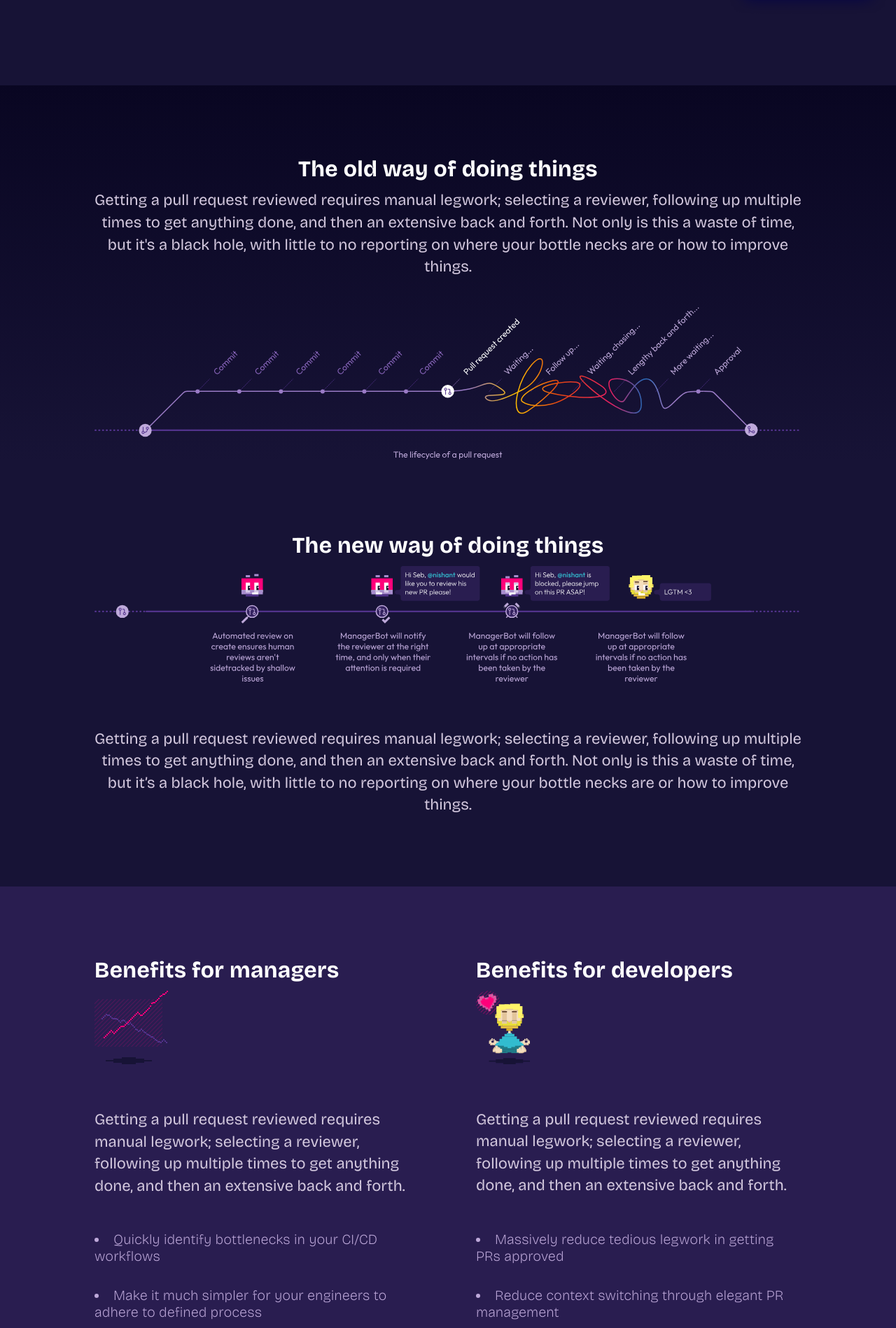
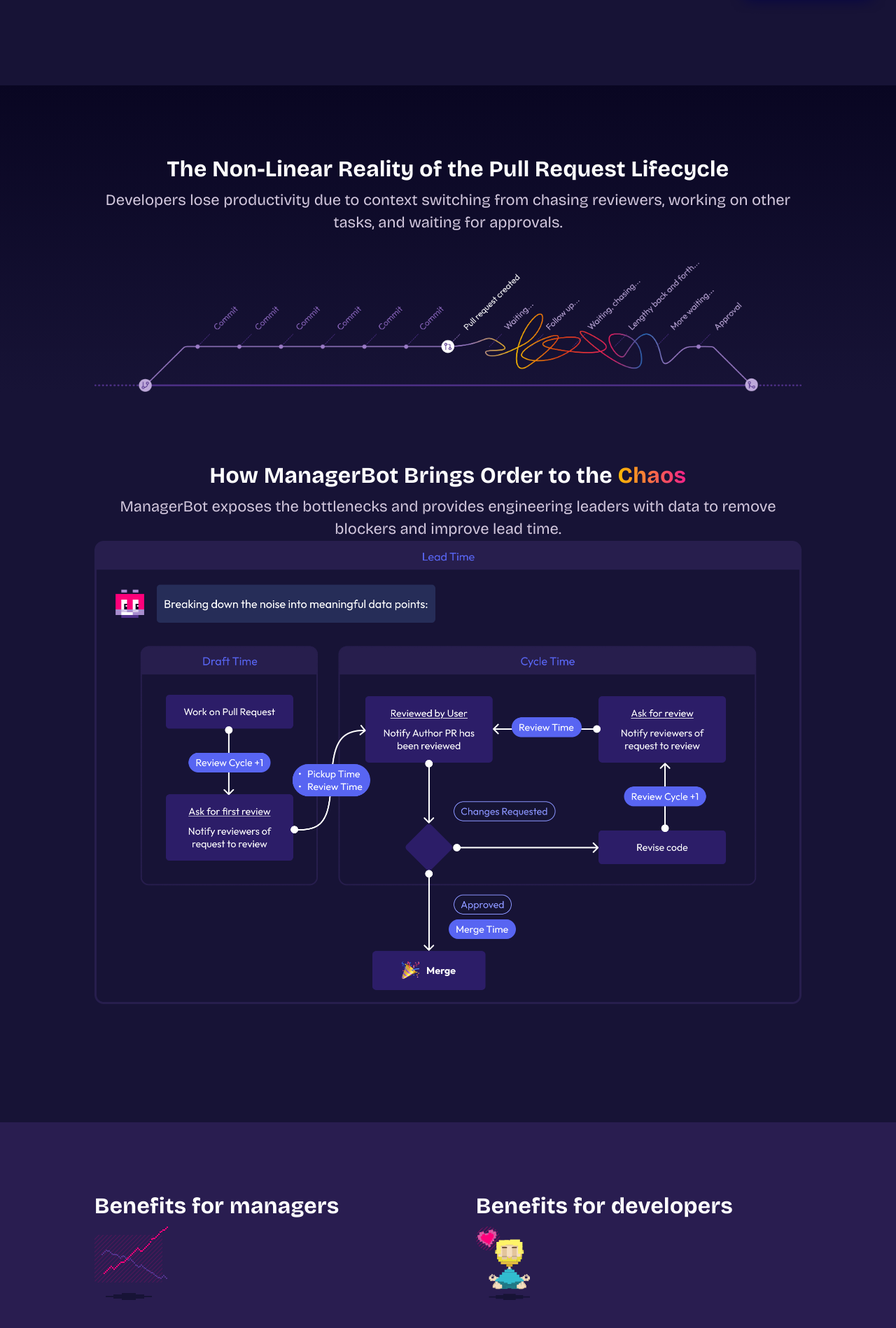
Before and after one commit to Hyper-Unearthing/hyper-unearthing.github.io, a Jekyll site: the page built from index.html, in a window 1280 px wide. Shown: the part 751-2649 px from the top of the page at 70% size. Built offline with Jekyll 4.4.1, drawn with Linux system fonts in a browser that asks for light colours.

Commit message:
feat: rework old and new way

```diff
--- a/assets/main.css
+++ b/assets/main.css
@@ -87,7 +87,6 @@
     --body-font-size: 1.25rem;
     --old-way-copy-max-width: 100%;
     --navigation-height: 80px;
-    --full-page-section-content-aligment: last baseline;
   }
 
   .mobile {
--- a/index.html
+++ b/index.html
@@ -28,48 +28,38 @@
 </section>
 <section class="full-width-layout old-way">
   <div class="full-width-layout__content">
-    <h2 class="full-width-layout__heading">The old way of doing things</h2>
+    <h2>The Non-Linear Reality of the Pull Request Lifecycle</h2>
     <p>
-      Getting a pull request reviewed requires manual legwork; selecting a
-      reviewer, following up multiple times to get anything done, and then an
-      extensive back and forth. Not only is this a waste of time, but it's a
-      black hole, with little to no reporting on where your bottle necks are or
-      how to improve things.
+      Developers lose productivity due to context switching from chasing
+      reviewers, working on other tasks, and waiting for approvals.
     </p>
   </div>
   <img
     class="desktop"
-    data-echo="/assets/images/squiggles.svg"
+    data-echo="/assets/images/img-non-linear@2x.png"
     alt="shows inneficiencies of team"
   />
   <img
     class="mobile"
-    data-echo="/assets/images/squiggles-mobile.svg"
+    data-echo="/assets/images/img-non-linear-mobile@2x.png"
     alt="shows inneficiencies of team"
   />
 </section>
 <section class="full-width-layout new-way">
   <div class="full-width-layout__content">
-    <h2 class="full-width-layout__heading">The new way of doing things</h2>
-  </div>
-  <img
-    class="desktop"
-    data-echo="/assets/images/new-way.svg"
-    alt="shows improved workflow of team"
-  />
-  <img
-    class="mobile"
-    data-echo="/assets/images/new-way-mobile.svg"
-    alt="shows improved workflow of team"
-  />
-  <div class="full-width-layout__content">
+    <h2>
+      How ManagerBot Brings Order to the
+      <span class="text-gradient">Chaos</span>
+    </h2>
     <p>
-      Getting a pull request reviewed requires manual legwork; selecting a
-      reviewer, following up multiple times to get anything done, and then an
-      extensive back and forth. Not only is this a waste of time, but it’s a
-      black hole, with little to no reporting on where your bottle necks are or
-      how to improve things.
+      ManagerBot exposes the bottlenecks and provides engineering leaders with
+      data to remove blockers and improve lead time.
     </p>
+    <img
+      class="desktop"
+      data-echo="/assets/images/chart-leadtime@2x.png"
+      alt="Pull Request Lead Time"
+    />
   </div>
 </section>
 <div class="colomnar-layout benefits">
```
Also changed, not shown: assets/images/chart-leadtime@2x.png (added), assets/images/img-non-linear-mobile@2x.png (added), assets/images/img-non-linear@2x.png (added).
